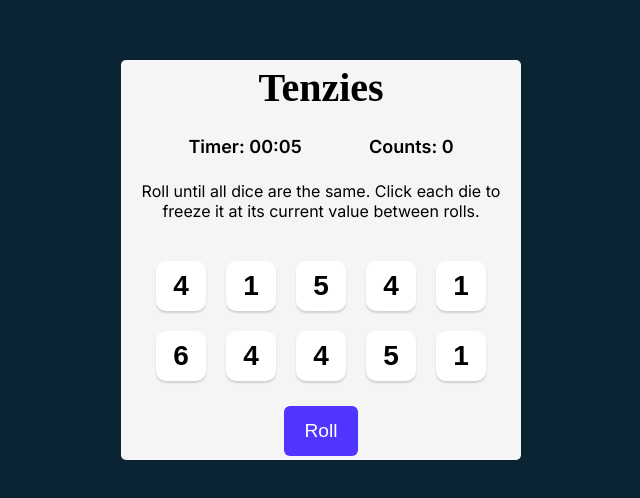
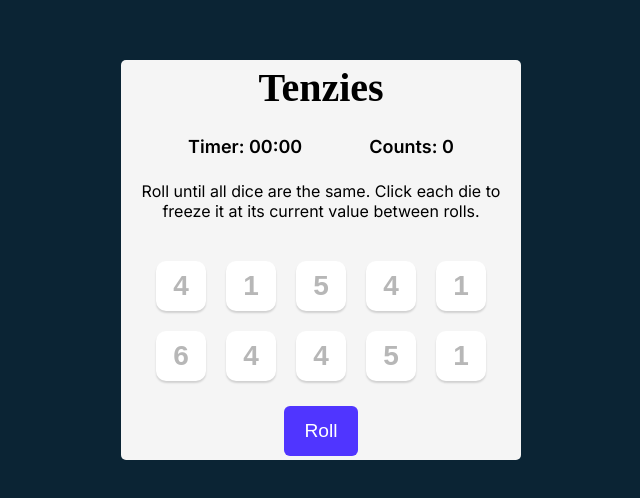
Before and after one commit to yy933/Tenzies-Dice-Game, a React (Vite) app: page / in a window 1280 px wide. Shown: the part 140-638 px from the top of the page, without its empty margins (319-959 px from the left). Built offline with nearby package versions, Linux system fonts and the light colour scheme.

Commit message:
feat: add gameInit variable that all dice are disabled and timer will work once user clicks roll button

```diff
--- a/App.jsx
+++ b/App.jsx
@@ -24,7 +24,19 @@ export default function App() {
     dice.every((die) => die.isHeld) &&
     dice.every((die) => die.value === dice[0].value);
 
-    // focus on the "New Game" button when the game ends
+  const gameInit = rollCount === 0;
+
+  const diceElements = dice.map((die) => (
+    <Die
+      key={die.id}
+      value={die.value}
+      isHeld={die.isHeld}
+      onHold={() => hold(die.id)}
+      isDisabled={gameWon || gameInit}
+    />
+  ));
+
+  // focus on the "New Game" button when the game ends
   useEffect(() => {
     if (gameWon) {
       newGameButtonRef.current.focus();
@@ -34,7 +46,7 @@ export default function App() {
   // timer logic
   useEffect(() => {
     let interval = null;
-    if (!gameWon) {
+    if (!gameWon && !gameInit) {
       interval = setInterval(() => {
         setTime((prevTime) => prevTime + 1);
       }, 1000);
@@ -47,7 +59,8 @@ export default function App() {
         console.log("Timer cleared!");
       }
     };
-  }, [gameWon]);
+  }, [gameWon, gameInit]);
+
   function rollDice() {
     if (gameWon) {
       setDice(generateAllNewDice());
@@ -109,17 +122,7 @@ export default function App() {
         current value between rolls.
       </p>
 
-      <div className="dice-container">
-        {dice.map((die) => (
-          <Die
-            key={die.id}
-            value={die.value}
-            isHeld={die.isHeld}
-            id={die.id}
-            onHold={hold}
-          />
-        ))}
-      </div>
+      <div className="dice-container">{diceElements}</div>
       <button ref={newGameButtonRef} className="roll-dice" onClick={rollDice}>
         {gameWon ? "New Game" : "Roll"}
       </button>
--- a/Die.jsx
+++ b/Die.jsx
@@ -1,4 +1,4 @@
-export default function Die({ value, isHeld, onHold, id }) {
+export default function Die({ value, isHeld, onHold, id, isDisabled }) {
   const styles = {
     backgroundColor: isHeld ? "#59E391" : "white",
   };
@@ -9,6 +9,7 @@ export default function Die({ value, isHeld, onHold, id }) {
       onClick={() => onHold(id)}
       aria-pressed={isHeld}
       aria-label={`Die with value ${value}, ${isHeld ? "held" : "not held"} `}
+      disabled={isDisabled}
     >
       {value}
     </button>
```
